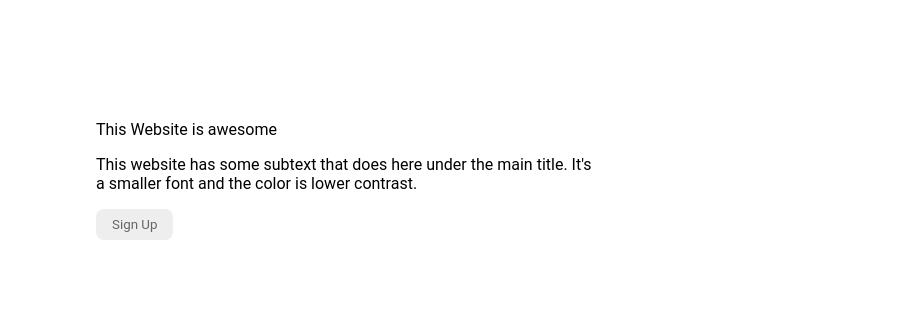
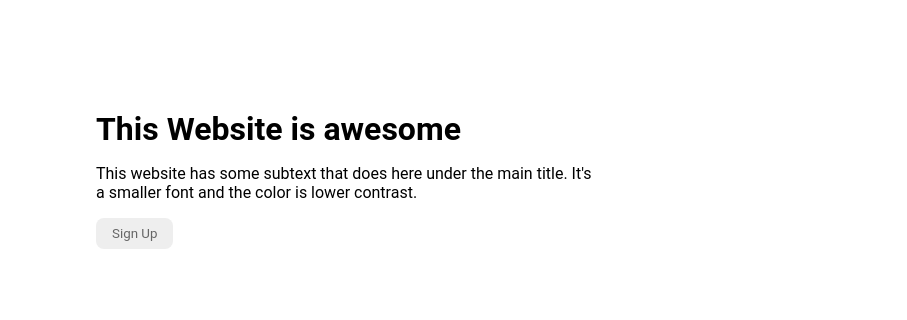
Before and after one commit to rokuruby/landingpageforodin, a plain HTML site: page index.html in a window 1280 px wide. Shown: the part 241-561 px from the top of the page, 0-907 px from the left. Drawn offline with Linux system fonts and the light colour scheme.

Commit message:
updated style.css to make hero text bold and bigger

```diff
--- a/style.css
+++ b/style.css
@@ -69,3 +69,9 @@ a {
 p {
   inline-size: 500px; /*to adjust the hero subtext overflow*/
 }
+
+.mainherotext {
+  font-weight: bold;
+  font-size:xx-large;
+
+}
```
